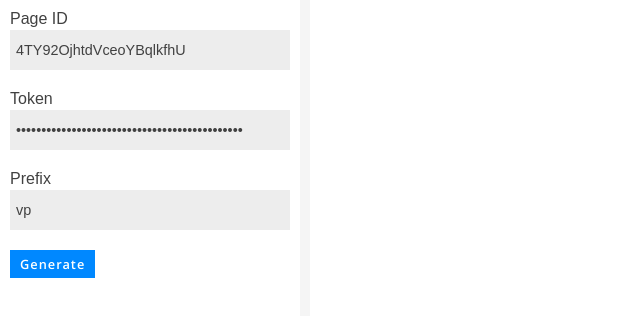
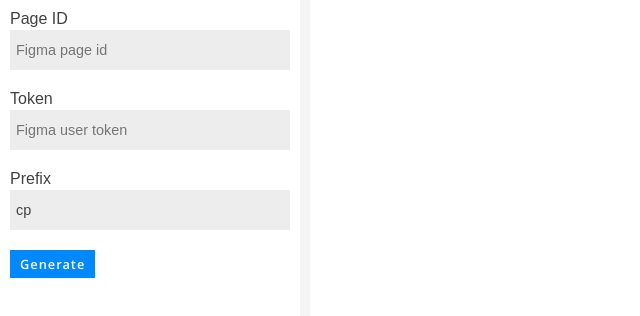
Before and after one commit to vpaulo/figo-ui, a website built with Vite: page frontend/index.html in a window 1280 px wide. Shown: the whole page, without its empty margins (0-640 px from the left). Built offline with nearby package versions, Linux system fonts and the light colour scheme; a web font is replaced by a local one.

Commit message:
remove id's

```diff
--- a/frontend/index.html
+++ b/frontend/index.html
@@ -11,20 +11,15 @@
                 <div class="config">
                     <div class="field">
                         <label for="page">Page ID</label>
-                        <input type="text" name="page" value="4TY92OjhtdVceoYBqlkfhU" placeholder="Figma page id" />
+                        <input type="text" name="page" value="" placeholder="Figma page id" />
                     </div>
                     <div class="field">
                         <label for="token">Token</label>
-                        <input
-                            type="password"
-                            name="token"
-                            value="figd_J2gB6y3zB10jKf90oBDVLgQ87KFADthb-efzgWkr"
-                            placeholder="Figma user token"
-                        />
+                        <input type="password" name="token" value="" placeholder="Figma user token" />
                     </div>
                     <div class="field">
                         <label for="prefix">Prefix</label>
-                        <input type="text" name="prefix" value="vp" placeholder="Prefix to be added to components" />
+                        <input type="text" name="prefix" value="cp" placeholder="Prefix to be added to components" />
                     </div>
                     <div class="field">
                         <button class="generate btn primary">Generate</button>
```
